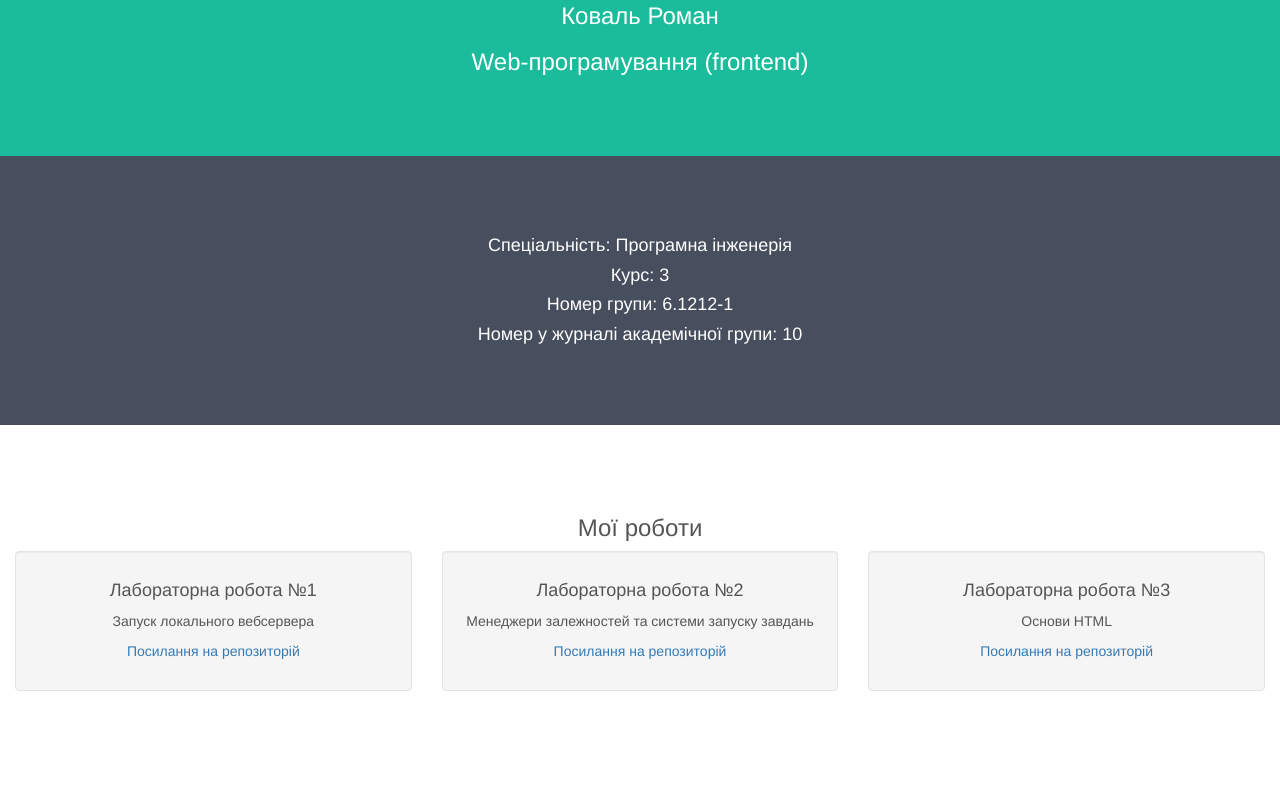
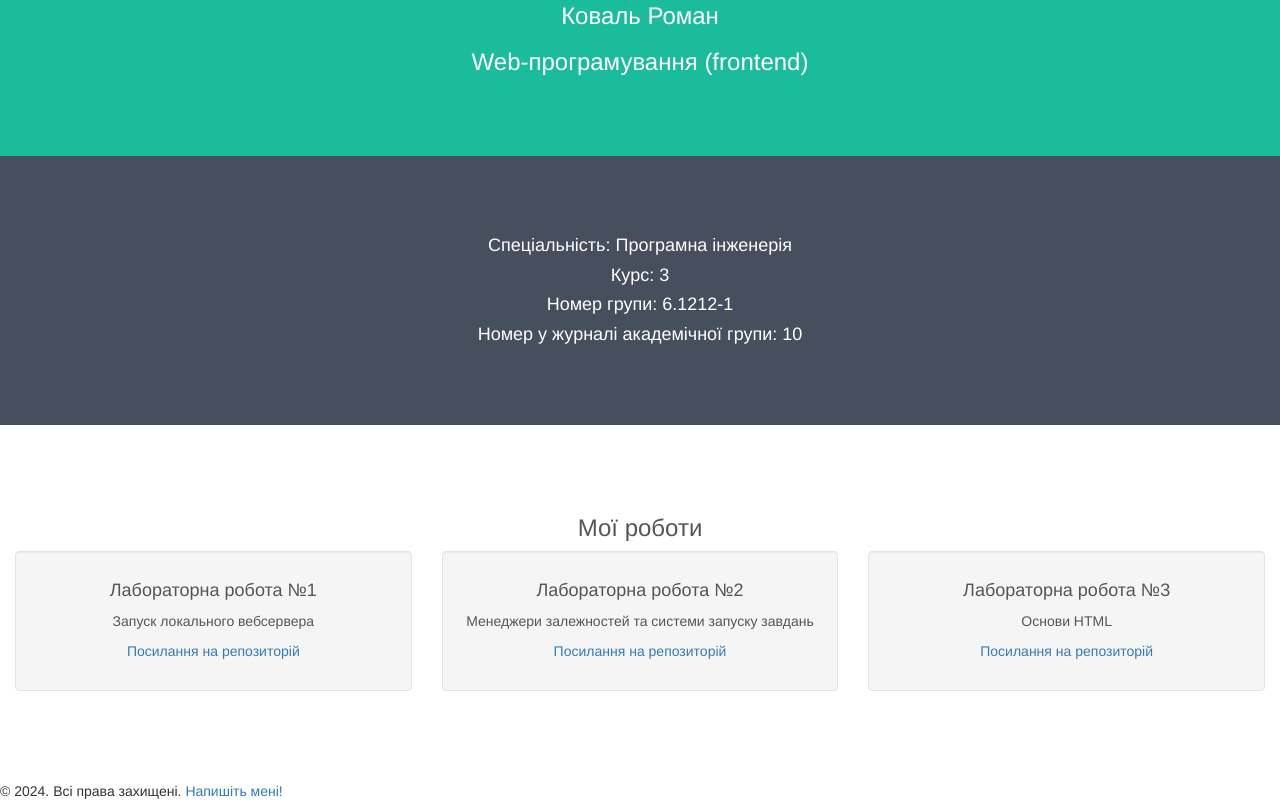
Before and after one commit to romanfenix/romanfenix.github.io, a plain HTML site: page index.html in a window 1280 px wide. Shown: the part 437-1248 px from the top of the page. Before the commit the page ends 1218 px from the top, so only its background shows below. Drawn offline with nearby package versions, Linux system fonts and the light colour scheme.

Commit message:
Добавления Footer

```diff
--- a/index.html
+++ b/index.html
@@ -75,6 +75,9 @@
   	</div>
   </div>
 </div>
+<footer>
+  <p>© 2024. Всі права захищені. <a href="mailto:koval2915@gmail.com">Напишіть мені!</a></p>
+</footer>
 
 </body>
 </html>
```
